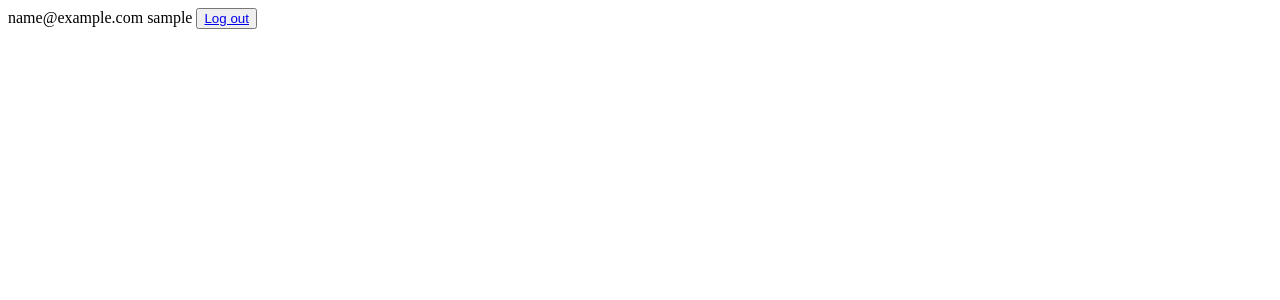
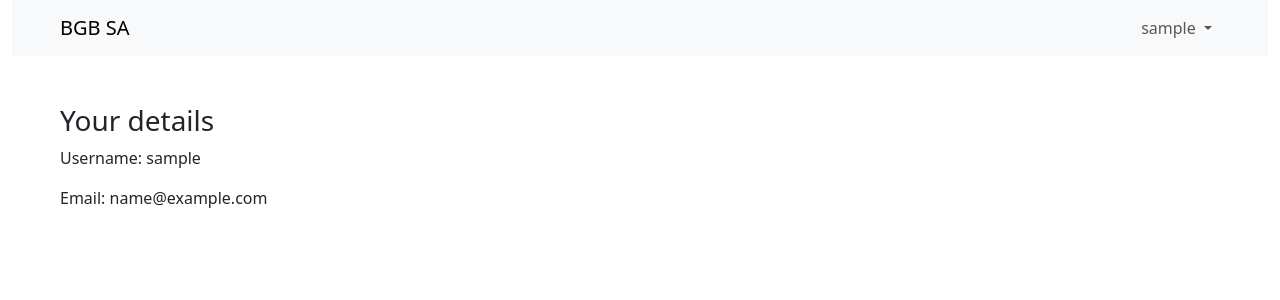
Before and after one commit to Nirple/BGBSA, a Django app: page /accounts/profile/ in a window 1280 px wide. Shown: the top 300 px of the page. Run offline with Django 5.2, Linux system fonts and the light colour scheme; the visitor is signed in with stand-in values (Sample User, id 1).

Commit message:
Added navbar

```diff
--- a/bgbsa/urls.py
+++ b/bgbsa/urls.py
@@ -23,5 +23,6 @@ urlpatterns = [
     path('admin/', admin.site.urls),
     path('accounts/', include('allauth.urls')),
     path('accounts/profile/', views.accounts_profile_view, name='account_profile'),
-    path('/', views.home_view, name='home'),
+    path('accounts/selling/', views.accounts_selling_view, name='account_selling'),
+    path('', views.home_view, name='home'),
 ]
--- a/main/templates/main/account_profile.html
+++ b/main/templates/main/account_profile.html
@@ -1,12 +1,6 @@
-<!DOCTYPE html>
-<html lang="en">
-<head>
-    <meta charset="UTF-8">
-    <title>Account profile</title>
-</head>
-<body>
-{{ user.email }}
-{{ user.username }}
-<button><a href="{% url 'account_logout' %}">Log out</a></button>
-</body>
-</html>
+{% extends 'main/base.html' %}
+{% block content %}
+    <h3>Your details</h3>
+    <p>Username: {{ user.username }}</p>
+    <p>Email: {{ user.email }}</p>
+{% endblock %}
--- /dev/null
+++ b/main/templates/main/base.html
@@ -0,0 +1,33 @@
+{% load static %}
+<!DOCTYPE html>
+<html lang="en">
+<head>
+    <meta charset="UTF-8">
+    <meta name="viewport" content="width=device-width, initial-scale=1">
+    <title>{% block title %}BGB SA{% endblock %}</title>
+    <link rel="icon" type="image/png" href="{% static 'main/img/icon.png' %}"/>
+
+    <link href="https://cdn.jsdelivr.net/npm/bootstrap@5.3.3/dist/css/bootstrap.min.css" rel="stylesheet" integrity="sha384-QWTKZyjpPEjISv5WaRU9OFeRpok6YctnYmDr5pNlyT2bRjXh0JMhjY6hW+ALEwIH" crossorigin="anonymous">
+    <link rel="stylesheet" href="https://cdn.jsdelivr.net/npm/bootstrap-icons@1.11.3/font/bootstrap-icons.min.css">
+    {#    <link href="{% static 'main/plugins/slick-master/slick/slick.css' %}" rel="stylesheet"/>#}
+    {#    <link href="{% static 'main/plugins/slick-master/slick/slick-theme.css' %}" rel="stylesheet"/>#}
+    <link href="{% static 'main/css/main.css' %}" rel="stylesheet"/>
+    {% block link_extra %}{% endblock %}
+
+    <script src="https://code.jquery.com/jquery-3.7.1.min.js" integrity="sha256-/JqT3SQfawRcv/BIHPThkBvs0OEvtFFmqPF/lYI/Cxo=" crossorigin="anonymous"></script>
+    <script src="https://cdn.jsdelivr.net/npm/bootstrap@5.3.3/dist/js/bootstrap.bundle.min.js" integrity="sha384-YvpcrYf0tY3lHB60NNkmXc5s9fDVZLESaAA55NDzOxhy9GkcIdslK1eN7N6jIeHz" crossorigin="anonymous"></script>
+    <script src="https://unpkg.com/@popperjs/core@2"></script>
+    {#    <script src="{% static 'main/plugins/slick-master/slick/slick.min.js' %}" type="text/javascript"></script>#}
+    {% block script_extra %}{% endblock %}
+
+</head>
+<body>
+<div class="container-fluid">
+    {% include 'main/navbar.html' %}
+    <div class="p-5">
+        {% block content %}
+        {% endblock %}
+    </div>
+</div>
+</body>
+</html>
--- /dev/null
+++ b/main/templates/main/navbar.html
@@ -0,0 +1,61 @@
+<nav class="navbar navbar-expand-lg bg-light">
+    <div class="container-fluid px-5">
+
+        <a class="navbar-brand" href="{% url 'home' %}">BGB SA</a>
+
+        <button class="navbar-toggler" type="button" data-bs-toggle="collapse"
+                data-bs-target="#navbarSupportedContent" aria-controls="navbarSupportedContent"
+                aria-expanded="false" aria-label="Toggle navigation">
+            <span class="navbar-toggler-icon"></span>
+        </button>
+
+        <div class="collapse navbar-collapse justify-content-between" id="navbarSupportedContent">
+
+            <ul class="navbar-nav">
+{#                <li class="nav-item">#}
+{#                    <a class="nav-link" href="{% url 'home' %}">Home</a>#}
+{#                </li>#}
+            </ul>
+
+{#            <form class="d-flex" role="search">#}
+{#                <input class="form-control me-2" type="search" placeholder="Search"#}
+{#                       aria-label="Search">#}
+{#                <button class="btn btn-outline-success" type="submit">Search</button>#}
+{#            </form>#}
+
+            {% if user.is_authenticated %}
+                <ul class="navbar-nav">
+                    <li class="nav-item dropdown">
+                        <a class="nav-link dropdown-toggle" href="#" role="button"
+                           data-bs-toggle="dropdown"
+                           aria-expanded="false">
+                            {{ user.username }}
+                        </a>
+                        <ul class="dropdown-menu dropdown-menu-end">
+                            <li><a class="dropdown-item"
+                                   href="{% url 'account_profile' %}">Profile</a></li>
+                            <li>
+                            <li><a class="dropdown-item"
+                                   href="{% url 'account_profile' %}">Selling</a></li>
+                            <li>
+                            <hr class="dropdown-divider">
+                            </li>
+                            <li><a class="dropdown-item" href="{% url 'account_logout' %}">Log
+                                out</a></li>
+                        </ul>
+                    </li>
+                </ul>
+            {% else %}
+                <ul class="navbar-nav">
+                    <li class="nav-item">
+                        <a class="nav-link" href="{% url 'account_login' %}">Log in</a>
+                    </li>
+                    <li class="nav-item">
+                        <a class="nav-link" href="{% url 'account_signup' %}">Sign up</a>
+                    </li>
+                </ul>
+            {% endif %}
+
+        </div>
+    </div>
+</nav>
--- a/main/views.py
+++ b/main/views.py
@@ -9,6 +9,13 @@ def accounts_profile_view(request: WSGIRequest):
     return render(request, 'main/account_profile.html', ctx)
 
 
+def accounts_selling_view(request: WSGIRequest):
+    ctx = {
+        'user': request.user,
+    }
+    return render(request, 'main/account_profile.html', ctx)
+
+
 def home_view(request: WSGIRequest):
     ctx = {
     }
```
Also changed, not shown: main/templates/main/home.html (+5 -12 lines), main/static/main/css/main.css (added), main/static/main/img/icon.png (added).
